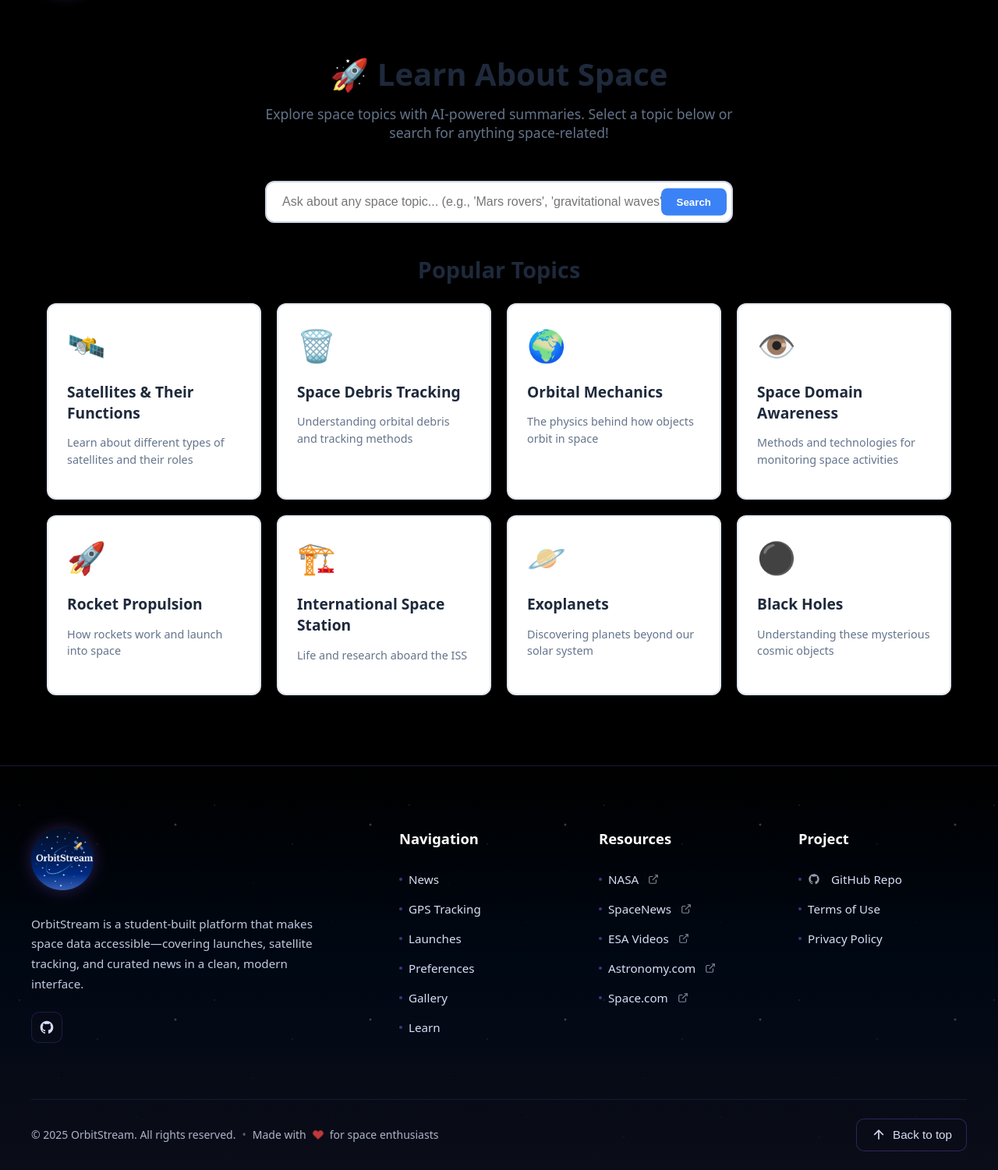
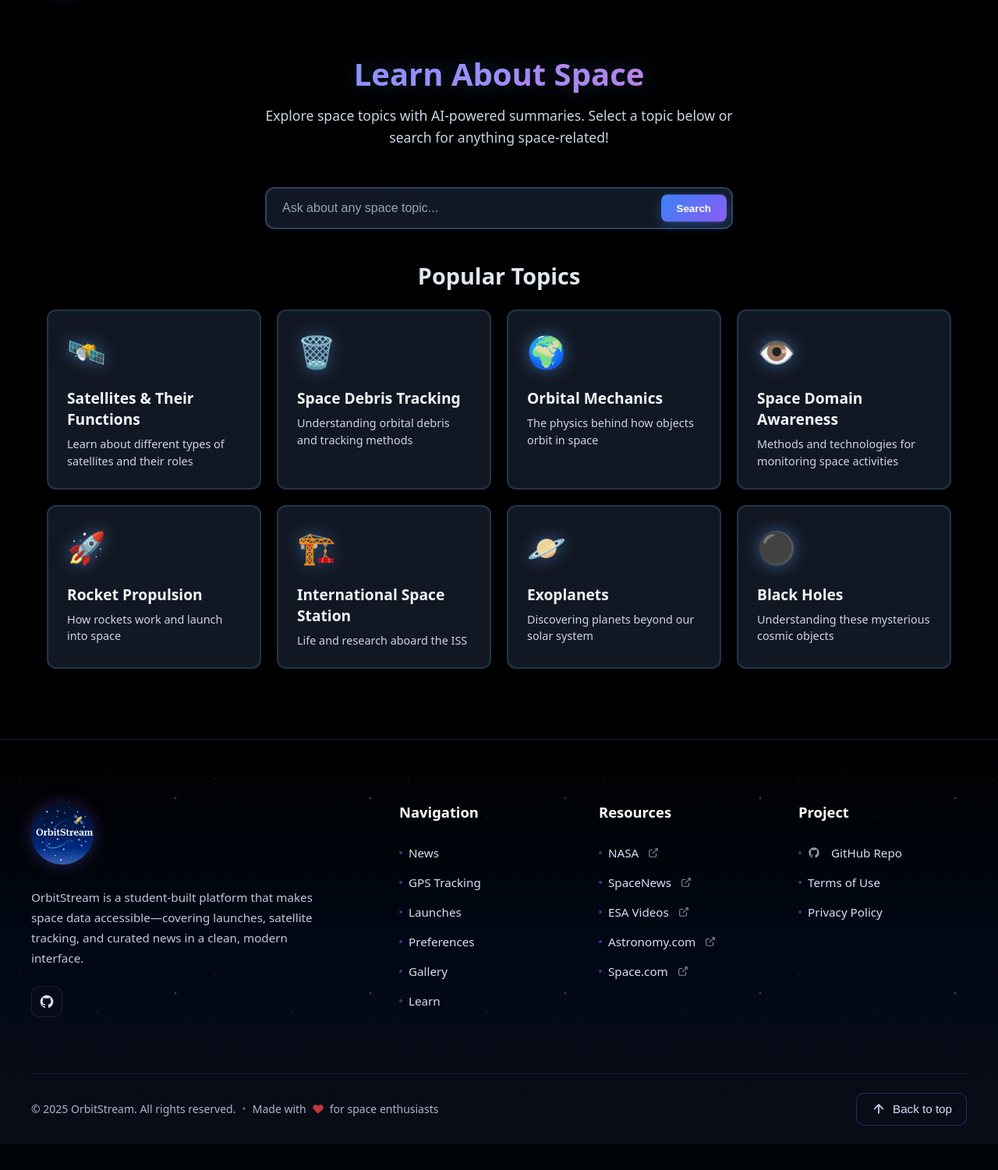
Before and after one commit to UCCS-CS4300-5300/Team-2-Fall-2025-Sec-1, a Django app: page /learn_page/ in a window 1280 px wide. Shown: the part 101-1602 px from the top of the page at 78% size. After the commit the page ends 1569 px from the top, so only its background shows below. Run offline with Django 5.2, Linux system fonts and the light colour scheme.

Commit message:
changing the styling on the learn page

```diff
--- a/orbitstream/learn_page/templates/learn_page/learn_page.html
+++ b/orbitstream/learn_page/templates/learn_page/learn_page.html
@@ -5,26 +5,400 @@
 
 {% block extra_css %}
 <style>
-  /* Learn page specific styles */
+  /* ========================================
+     Learn Page Styles - Space Theme
+     ======================================== */
+
+  /* Layout */
   .learn-container {
     max-width: 1200px;
     margin: 0 auto;
     padding: 40px 20px;
     min-height: 100vh;
+    background: #000000;
   }
 
+  /* Header */
+  .learn-header {
+    text-align: center;
+    margin-bottom: 50px;
+  }
+
+  .learn-header h1 {
+    font-size: 2.5em;
+    font-weight: 700;
+    background: linear-gradient(135deg, #60a5fa 0%, #a78bfa 50%, #f472b6 100%);
+    -webkit-background-clip: text;
+    -webkit-text-fill-color: transparent;
+    background-clip: text;
+    margin-bottom: 12px;
+    text-shadow: 0 0 30px rgba(96, 165, 250, 0.3);
+  }
+
+  .learn-header p {
+    font-size: 1.1em;
+    color: #cbd5e1;
+    max-width: 600px;
+    margin: 0 auto;
+    line-height: 1.6;
+  }
+
+  /* Search Bar */
+  .search-wrapper {
+    max-width: 600px;
+    margin: 0 auto 40px;
+    position: relative;
+  }
+
+  #custom-topic-input {
+    width: 100%;
+    padding: 16px 60px 16px 20px;
+    font-size: 16px;
+    background: rgba(30, 41, 59, 0.6);
+    border: 2px solid rgba(96, 165, 250, 0.3);
+    border-radius: 12px;
+    outline: none;
+    transition: all 0.3s ease;
+    color: #e2e8f0;
+    backdrop-filter: blur(10px);
+  }
+
+  #custom-topic-input:focus {
+    border-color: #60a5fa;
+    box-shadow: 0 0 0 3px rgba(96, 165, 250, 0.2), 0 0 20px rgba(96, 165, 250, 0.3);
+    background: rgba(30, 41, 59, 0.8);
+  }
+
+  #custom-topic-input::placeholder {
+    color: #94a3b8;
+  }
+
+  .search-button {
+    position: absolute;
+    right: 8px;
+    top: 50%;
+    transform: translateY(-50%);
+    padding: 10px 20px;
+    background: linear-gradient(135deg, #3b82f6 0%, #8b5cf6 100%);
+    color: white;
+    border: none;
+    border-radius: 8px;
+    cursor: pointer;
+    font-weight: 600;
+    transition: all 0.3s ease;
+    box-shadow: 0 4px 15px rgba(59, 130, 246, 0.4);
+  }
+
+  .search-button:hover {
+    transform: translateY(-50%) scale(1.05);
+    box-shadow: 0 6px 25px rgba(59, 130, 246, 0.6);
+  }
+
+  .search-button:active {
+    transform: translateY(-50%) scale(0.98);
+  }
+
+  /* Topics Section */
+  .topics-section {
+    margin-bottom: 50px;
+  }
+
+  .topics-section h2 {
+    font-size: 1.8em;
+    font-weight: 600;
+    color: #e2e8f0;
+    margin-bottom: 24px;
+    text-align: center;
+  }
+
+  .topics-grid {
+    display: grid;
+    grid-template-columns: repeat(auto-fit, minmax(250px, 1fr));
+    gap: 20px;
+  }
+
+  /* Topic Cards */
+  .topic-card {
+    background: rgba(30, 41, 59, 0.6);
+    border: 2px solid rgba(96, 165, 250, 0.2);
+    border-radius: 12px;
+    padding: 24px;
+    cursor: pointer;
+    transition: all 0.3s ease;
+    box-shadow: 0 4px 15px rgba(0, 0, 0, 0.3);
+    backdrop-filter: blur(10px);
+  }
+
+  .topic-card:hover {
+    border-color: #60a5fa;
+    transform: translateY(-4px);
+    box-shadow: 0 8px 30px rgba(96, 165, 250, 0.4);
+    background: rgba(30, 41, 59, 0.8);
+  }
+
+  .topic-card:active {
+    transform: translateY(-2px);
+  }
+
+  .topic-card-icon {
+    font-size: 2.5em;
+    margin-bottom: 12px;
+    filter: drop-shadow(0 0 10px rgba(96, 165, 250, 0.5));
+  }
+
+  .topic-card h3 {
+    font-size: 1.2em;
+    font-weight: 600;
+    color: #f1f5f9;
+    margin-bottom: 8px;
+  }
+
+  .topic-card p {
+    font-size: 0.9em;
+    color: #cbd5e1;
+    line-height: 1.5;
+    margin: 0;
+  }
+
+  /* Summary Section */
+  #summary-section {
+    display: none;
+    max-width: 800px;
+    margin: 0 auto;
+    background: rgba(30, 41, 59, 0.8);
+    border: 1px solid rgba(96, 165, 250, 0.3);
+    border-radius: 16px;
+    padding: 40px;
+    box-shadow: 0 8px 40px rgba(0, 0, 0, 0.4);
+    backdrop-filter: blur(10px);
+    animation: fadeIn 0.5s ease;
+  }
+
+  #summary-title {
+    font-size: 2em;
+    font-weight: 700;
+    background: linear-gradient(135deg, #60a5fa 0%, #a78bfa 100%);
+    -webkit-background-clip: text;
+    -webkit-text-fill-color: transparent;
+    background-clip: text;
+    margin-bottom: 20px;
+    border-left: 4px solid #60a5fa;
+    padding-left: 16px;
+  }
+
+  /* Loading Spinner */
+  #loading-spinner {
+    text-align: center;
+    padding: 40px;
+  }
+
+  .spinner {
+    display: inline-block;
+    width: 50px;
+    height: 50px;
+    border: 4px solid rgba(96, 165, 250, 0.2);
+    border-top-color: #60a5fa;
+    border-radius: 50%;
+    animation: spin 1s linear infinite;
+    box-shadow: 0 0 20px rgba(96, 165, 250, 0.5);
+  }
+
+  #loading-spinner p {
+    margin-top: 16px;
+    color: #cbd5e1;
+    font-size: 1.1em;
+  }
+
+  /* Summary Content */
+  #summary-content {
+    display: none;
+  }
+
+  #summary-text {
+    font-size: 1.1em;
+    line-height: 1.8;
+    color: #e2e8f0;
+    margin-bottom: 24px;
+    white-space: pre-wrap;
+  }
+
+  /* Keywords Section */
+  #keywords-section {
+    background: rgba(49, 46, 129, 0.4);
+    border: 1px solid rgba(167, 139, 250, 0.3);
+    border-radius: 12px;
+    padding: 20px;
+    margin-top: 24px;
+  }
+
+  #keywords-section h3 {
+    font-size: 1.2em;
+    font-weight: 600;
+    color: #f1f5f9;
+    margin-bottom: 12px;
+  }
+
+  #keywords-list {
+    display: flex;
+    flex-wrap: wrap;
+    gap: 10px;
+  }
+
+  .keyword-badge {
+    background: linear-gradient(135deg, rgba(59, 130, 246, 0.3) 0%, rgba(139, 92, 246, 0.3) 100%);
+    border: 1px solid rgba(96, 165, 250, 0.5);
+    color: #bfdbfe;
+    padding: 6px 12px;
+    border-radius: 6px;
+    font-size: 0.9em;
+    font-weight: 500;
+    transition: all 0.3s ease;
+  }
+
+  .keyword-badge:hover {
+    background: linear-gradient(135deg, rgba(59, 130, 246, 0.5) 0%, rgba(139, 92, 246, 0.5) 100%);
+    transform: translateY(-2px);
+    box-shadow: 0 4px 12px rgba(96, 165, 250, 0.4);
+  }
+
+  /* Buttons */
+  .btn-primary {
+    margin-top: 24px;
+    padding: 12px 24px;
+    background: linear-gradient(135deg, #3b82f6 0%, #8b5cf6 100%);
+    color: white;
+    border: none;
+    border-radius: 8px;
+    cursor: pointer;
+    font-weight: 600;
+    font-size: 1em;
+    transition: all 0.3s ease;
+    box-shadow: 0 4px 15px rgba(59, 130, 246, 0.4);
+  }
+
+  .btn-primary:hover {
+    transform: translateY(-2px);
+    box-shadow: 0 6px 25px rgba(59, 130, 246, 0.6);
+  }
+
+  .btn-primary:active {
+    transform: translateY(0);
+  }
+
+  .btn-secondary {
+    margin-top: 20px;
+    padding: 12px 24px;
+    background: rgba(100, 116, 139, 0.6);
+    color: white;
+    border: 1px solid rgba(148, 163, 184, 0.5);
+    border-radius: 8px;
+    cursor: pointer;
+    font-weight: 600;
+    transition: all 0.3s ease;
+    backdrop-filter: blur(5px);
+  }
+
+  .btn-secondary:hover {
+    background: rgba(100, 116, 139, 0.8);
+    transform: translateY(-2px);
+    box-shadow: 0 4px 15px rgba(100, 116, 139, 0.5);
+  }
+
+  .btn-secondary:active {
+    transform: translateY(0);
+  }
+
+  /* Error Message */
+  #error-message {
+    display: none;
+    text-align: center;
+    padding: 40px;
+  }
+
+  .error-icon {
+    font-size: 3em;
+    margin-bottom: 16px;
+    filter: drop-shadow(0 0 10px rgba(239, 68, 68, 0.5));
+  }
+
+  #error-text {
+    font-size: 1.1em;
+    color: #fca5a5;
+    line-height: 1.6;
+  }
+
+  /* Animations */
   @keyframes fadeIn {
-    from { opacity: 0; transform: translateY(20px); }
-    to { opacity: 1; transform: translateY(0); }
+    from {
+      opacity: 0;
+      transform: translateY(20px);
+    }
+    to {
+      opacity: 1;
+      transform: translateY(0);
+    }
   }
 
   @keyframes spin {
-    to { transform: rotate(360deg); }
+    to {
+      transform: rotate(360deg);
+    }
   }
 
-  #custom-topic-input:focus {
-    border-color: #3b82f6;
-    box-shadow: 0 0 0 3px rgba(59, 130, 246, 0.1);
+  /* Responsive Design */
+  @media (max-width: 768px) {
+    .learn-container {
+      padding: 30px 15px;
+    }
+
+    .learn-header h1 {
+      font-size: 2em;
+    }
+
+    .learn-header p {
+      font-size: 1em;
+    }
+
+    .topics-grid {
+      grid-template-columns: 1fr;
+    }
+
+    #summary-section {
+      padding: 24px;
+    }
+
+    #summary-title {
+      font-size: 1.5em;
+    }
+
+    #summary-text {
+      font-size: 1em;
+    }
+
+    #custom-topic-input {
+      padding: 14px 60px 14px 16px;
+      font-size: 14px;
+    }
+  }
+
+  @media (max-width: 480px) {
+    .learn-header h1 {
+      font-size: 1.75em;
+    }
+
+    .search-button {
+      padding: 8px 16px;
+      font-size: 14px;
+    }
+
+    .topic-card {
+      padding: 20px;
+    }
+
+    #summary-section {
+      padding: 20px;
+      border-radius: 12px;
+    }
   }
 </style>
 {% endblock %}
@@ -33,96 +407,68 @@
 <div class="learn-container">
 
   <!-- Header -->
-  <header style="text-align: center; margin-bottom: 50px;">
-    <h1 style="font-size: 2.5em; font-weight: 700; color: #1e293b; margin-bottom: 12px;">
-      🚀 Learn About Space
-    </h1>
-    <p style="font-size: 1.1em; color: #64748b; max-width: 600px; margin: 0 auto;">
-      Explore space topics with AI-powered summaries. Select a topic below or search for anything space-related!
-    </p>
+  <header class="learn-header">
+    <h1>Learn About Space</h1>
+    <p>Explore space topics with AI-powered summaries. Select a topic below or search for anything space-related!</p>
   </header>
 
   <!-- Search Bar -->
-  <div style="max-width: 600px; margin: 0 auto 40px; position: relative;">
+  <div class="search-wrapper">
     <input
       type="text"
       id="custom-topic-input"
-      placeholder="Ask about any space topic... (e.g., 'Mars rovers', 'gravitational waves')"
-      style="width: 100%; padding: 16px 60px 16px 20px; font-size: 16px; border: 2px solid #cbd5e1; border-radius: 12px; outline: none; transition: border-color 0.3s;"
+      placeholder="Ask about any space topic..."
       onkeypress="if(event.key === 'Enter') searchCustomTopic()">
-    <button
-      onclick="searchCustomTopic()"
-      style="position: absolute; right: 8px; top: 50%; transform: translateY(-50%); padding: 10px 20px; background: #3b82f6; color: white; border: none; border-radius: 8px; cursor: pointer; font-weight: 600; transition: background 0.3s;"
-      onmouseover="this.style.background='#2563eb'"
-      onmouseout="this.style.background='#3b82f6'">
-      Search
-    </button>
+    <button class="search-button" onclick="searchCustomTopic()">Search</button>
   </div>
 
   <!-- Predefined Topics Grid -->
-  <section style="margin-bottom: 50px;">
-    <h2 style="font-size: 1.8em; font-weight: 600; color: #1e293b; margin-bottom: 24px; text-align: center;">
-      Popular Topics
-    </h2>
-    <div style="display: grid; grid-template-columns: repeat(auto-fit, minmax(250px, 1fr)); gap: 20px;">
+  <section class="topics-section">
+    <h2>Popular Topics</h2>
+    <div class="topics-grid">
       {% for topic in topics %}
-        <div
-          class="topic-card"
-          onclick="loadTopic('{{ topic.title }}')"
-          style="background: white; border: 2px solid #e2e8f0; border-radius: 12px; padding: 24px; cursor: pointer; transition: all 0.3s; box-shadow: 0 1px 3px rgba(0,0,0,0.1);"
-          onmouseover="this.style.borderColor='#3b82f6'; this.style.transform='translateY(-4px)'; this.style.boxShadow='0 4px 12px rgba(59,130,246,0.2)'"
-          onmouseout="this.style.borderColor='#e2e8f0'; this.style.transform='translateY(0)'; this.style.boxShadow='0 1px 3px rgba(0,0,0,0.1)'">
-          <div style="font-size: 2.5em; margin-bottom: 12px;">{{ topic.icon }}</div>
-          <h3 style="font-size: 1.2em; font-weight: 600; color: #1e293b; margin-bottom: 8px;">{{ topic.title }}</h3>
-          <p style="font-size: 0.9em; color: #64748b; line-height: 1.5;">{{ topic.description }}</p>
+        <div class="topic-card" onclick="loadTopic('{{ topic.title }}')">
+          <div class="topic-card-icon">{{ topic.icon }}</div>
+          <h3>{{ topic.title }}</h3>
+          <p>{{ topic.description }}</p>
         </div>
       {% endfor %}
     </div>
   </section>
 
   <!-- Summary Display Section -->
-  <section
-    id="summary-section"
-    style="display: none; max-width: 800px; margin: 0 auto; background: white; border-radius: 16px; padding: 40px; box-shadow: 0 4px 20px rgba(0,0,0,0.1); animation: fadeIn 0.5s;">
+  <section id="summary-section">
 
     <!-- Topic Title -->
-    <h2 id="summary-title" style="font-size: 2em; font-weight: 700; color: #1e293b; margin-bottom: 20px; border-left: 4px solid #3b82f6; padding-left: 16px;"></h2>
+    <h2 id="summary-title"></h2>
 
     <!-- Loading Spinner -->
-    <div id="loading-spinner" style="text-align: center; padding: 40px;">
-      <div style="display: inline-block; width: 50px; height: 50px; border: 4px solid #e2e8f0; border-top-color: #3b82f6; border-radius: 50%; animation: spin 1s linear infinite;"></div>
-      <p style="margin-top: 16px; color: #64748b; font-size: 1.1em;">Generating summary...</p>
+    <div id="loading-spinner">
+      <div class="spinner"></div>
+      <p>Generating summary...</p>
     </div>
 
     <!-- Summary Content -->
-    <div id="summary-content" style="display: none;">
-      <div id="summary-text" style="font-size: 1.1em; line-height: 1.8; color: #334155; margin-bottom: 24px;"></div>
+    <div id="summary-content">
+      <div id="summary-text"></div>
 
       <!-- Keywords Section -->
-      <div id="keywords-section" style="background: #f1f5f9; border-radius: 12px; padding: 20px; margin-top: 24px;">
-        <h3 style="font-size: 1.2em; font-weight: 600; color: #1e293b; margin-bottom: 12px;">🔍 Related Topics</h3>
-        <div id="keywords-list" style="display: flex; flex-wrap: wrap; gap: 10px;"></div>
+      <div id="keywords-section">
+        <h3>🔍 Related Topics</h3>
+        <div id="keywords-list"></div>
       </div>
 
       <!-- Try Another Button -->
-      <button
-        onclick="resetSearch()"
-        style="margin-top: 24px; padding: 12px 24px; background: #3b82f6; color: white; border: none; border-radius: 8px; cursor: pointer; font-weight: 600; font-size: 1em; transition: background 0.3s;"
-        onmouseover="this.style.background='#2563eb'"
-        onmouseout="this.style.background='#3b82f6'">
+      <button class="btn-primary" onclick="resetSearch()">
         ← Explore Another Topic
       </button>
     </div>
 
     <!-- Error Message -->
-    <div id="error-message" style="display: none; text-align: center; padding: 40px;">
-      <div style="font-size: 3em; margin-bottom: 16px;">😔</div>
-      <p id="error-text" style="font-size: 1.1em; color: #ef4444; line-height: 1.6;"></p>
-      <button
-        onclick="resetSearch()"
-        style="margin-top: 20px; padding: 12px 24px; background: #64748b; color: white; border: none; border-radius: 8px; cursor: pointer; font-weight: 600;"
-        onmouseover="this.style.background='#475569'"
-        onmouseout="this.style.background='#64748b'">
+    <div id="error-message">
+      <div class="error-icon">😔</div>
+      <p id="error-text"></p>
+      <button class="btn-secondary" onclick="resetSearch()">
         Try Again
       </button>
     </div>
@@ -212,8 +558,8 @@
           const keywords = data.keywords.split(',').map(k => k.trim());
           keywords.forEach(keyword => {
             const badge = document.createElement('span');
+            badge.className = 'keyword-badge';
             badge.textContent = keyword;
-            badge.style.cssText = 'background: #dbeafe; color: #1e40af; padding: 6px 12px; border-radius: 6px; font-size: 0.9em; font-weight: 500;';
             keywordsList.appendChild(badge);
           });
         }
```
